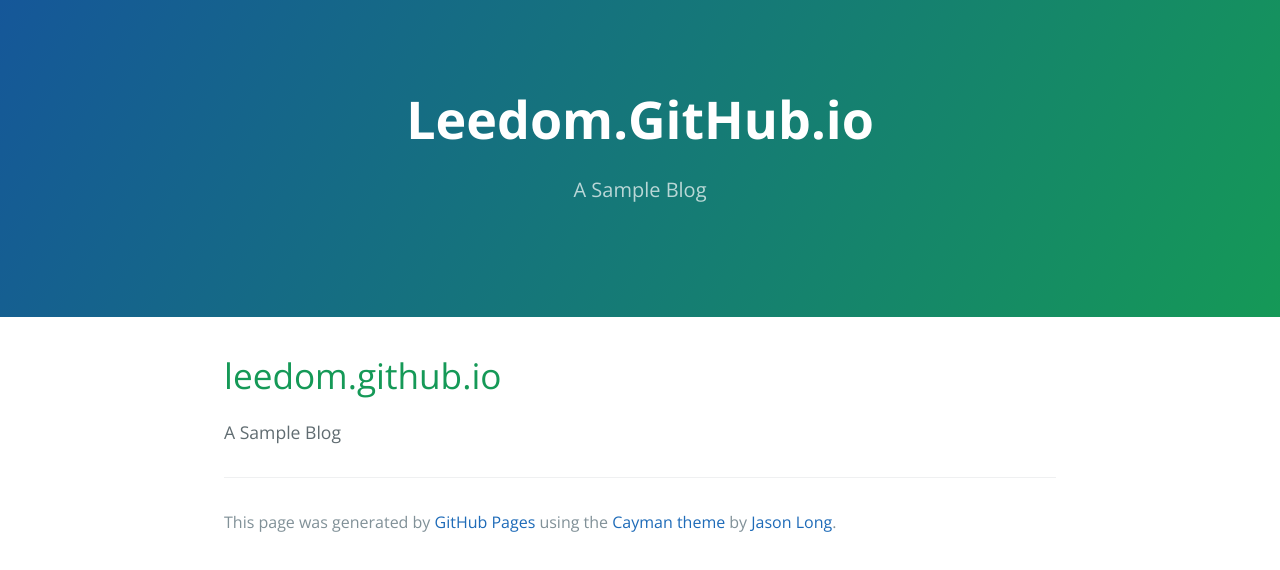
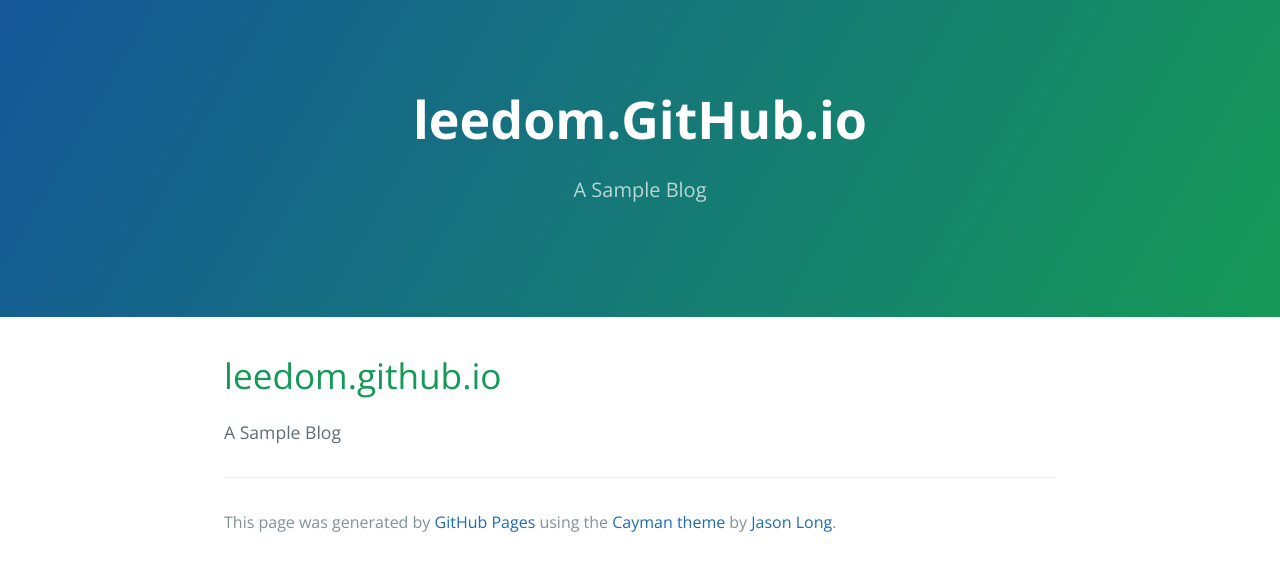
Before and after one commit to leedom/leedom.github.io, a plain HTML site: page index.html in a window 1280 px wide. Drawn offline with nearby package versions, Linux system fonts and the light colour scheme.

Commit message:
Update index.html
modify Leeddom.github.io to leedom.github.io

```diff
--- a/index.html
+++ b/index.html
@@ -11,7 +11,7 @@
   </head>
   <body>
     <section class="page-header">
-      <h1 class="project-name">Leedom.GitHub.io</h1>
+      <h1 class="project-name">leedom.GitHub.io</h1>
       <h2 class="project-tagline">A Sample Blog</h2>
     </section>
 
```
